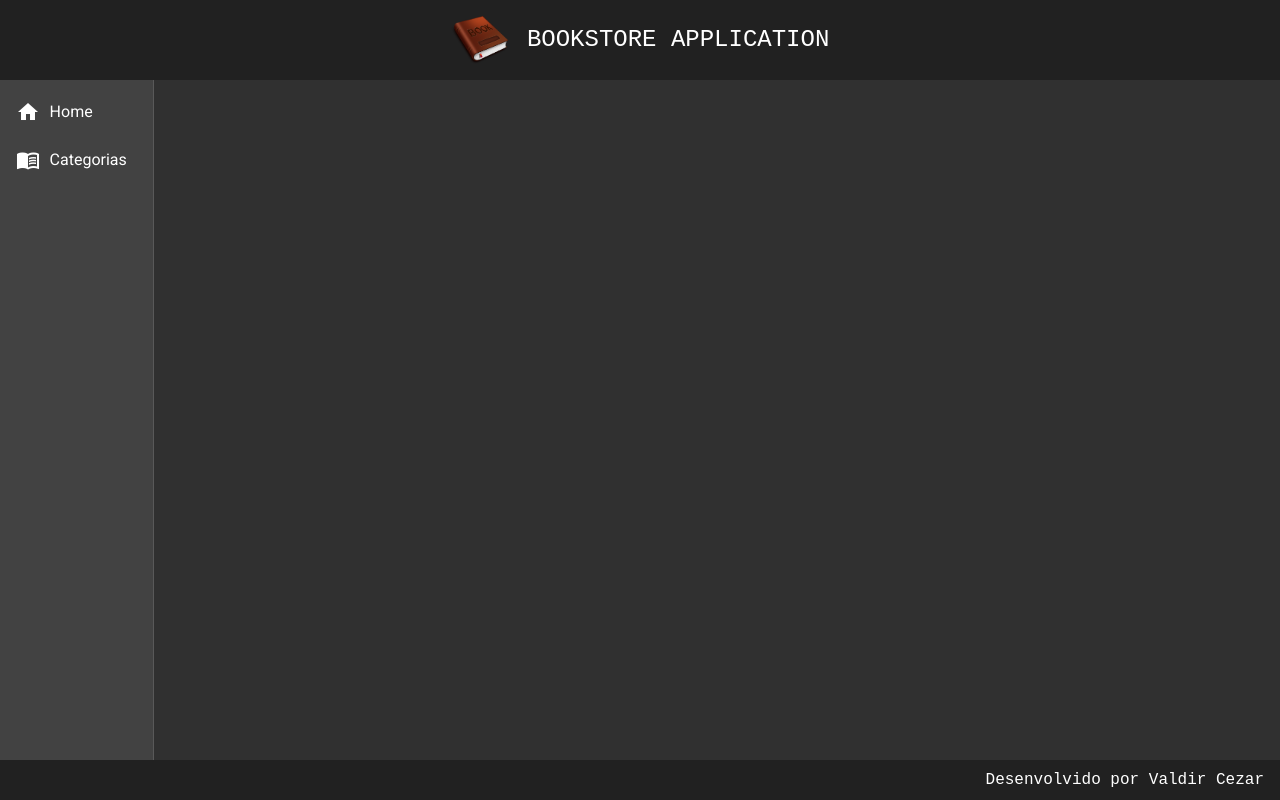
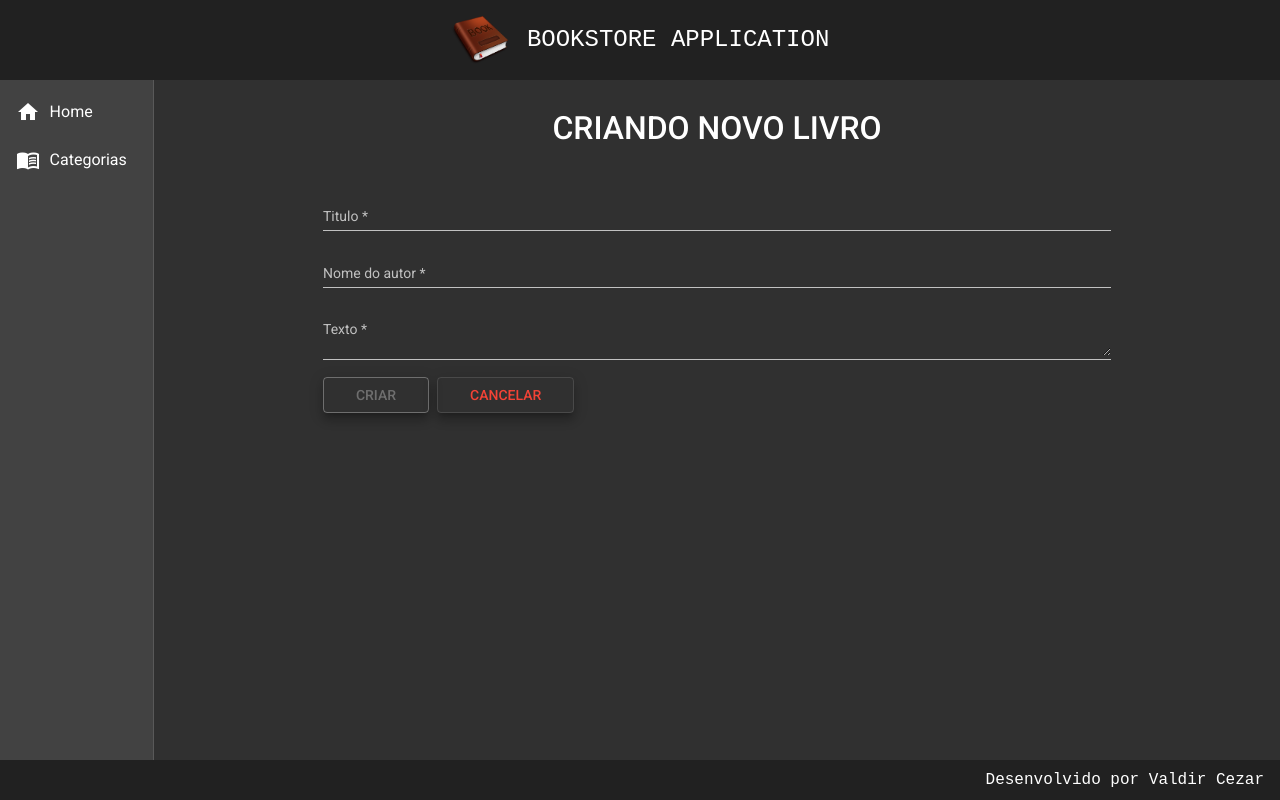
Before and after one commit to ValdirCezar/bookstore-front, an Angular app: page /categorias/1/livros/create in a window 1280 px wide. Before the commit this address led to /. Built offline with nearby package versions, Linux system fonts and the light colour scheme.

Commit message:
CREATE para Livro

```diff
--- a/src/app/app-routing.module.ts
+++ b/src/app/app-routing.module.ts
@@ -5,6 +5,7 @@ import { CategoriaDeleteComponent } from './components/views/categoria/categoria
 import { CategoriaReadComponent } from './components/views/categoria/categoria-read/categoria-read.component';
 import { CategoriaUpdateComponent } from './components/views/categoria/categoria-update/categoria-update.component';
 import { HomeComponent } from './components/views/home/home.component';
+import { LivroCreateComponent } from './components/views/livro/livro-create/livro-create.component';
 import { LivroReadAllComponent } from './components/views/livro/livro-read-all/livro-read-all.component';
 
 const routes: Routes = [
@@ -31,6 +32,10 @@ const routes: Routes = [
   {
     path: 'categorias/:id_cat/livros',
     component: LivroReadAllComponent
+  },
+  {
+    path: 'categorias/:id_cat/livros/create',
+    component: LivroCreateComponent
   }
 ];
 
--- a/src/app/app.module.ts
+++ b/src/app/app.module.ts
@@ -19,13 +19,14 @@ import { MatTableModule } from "@angular/material/table";
 import { MatButtonModule } from "@angular/material/button";
 import { CategoriaReadComponent } from "./components/views/categoria/categoria-read/categoria-read.component";
 import { CategoriaCreateComponent } from "./components/views/categoria/categoria-create/categoria-create.component";
-import { FormsModule } from "@angular/forms";
+import { FormsModule, ReactiveFormsModule } from "@angular/forms";
 import { MatInputModule } from "@angular/material/input";
 import { MatFormFieldModule } from "@angular/material/form-field";
 import { MatSnackBarModule } from "@angular/material/snack-bar";
 import { CategoriaDeleteComponent } from './components/views/categoria/categoria-delete/categoria-delete.component';
 import { CategoriaUpdateComponent } from './components/views/categoria/categoria-update/categoria-update.component';
 import { LivroReadAllComponent } from './components/views/livro/livro-read-all/livro-read-all.component';
+import { LivroCreateComponent } from './components/views/livro/livro-create/livro-create.component';
 
 @NgModule({
   declarations: [
@@ -39,6 +40,7 @@ import { LivroReadAllComponent } from './components/views/livro/livro-read-all/l
     CategoriaDeleteComponent,
     CategoriaUpdateComponent,
     LivroReadAllComponent,
+    LivroCreateComponent,
   ],
   imports: [
     BrowserModule,
@@ -56,6 +58,7 @@ import { LivroReadAllComponent } from './components/views/livro/livro-read-all/l
     MatInputModule,
     MatFormFieldModule,
     MatSnackBarModule,
+    ReactiveFormsModule
   ],
   providers: [],
   bootstrap: [AppComponent],
--- /dev/null
+++ b/src/app/components/views/livro/livro-create/livro-create.component.css
@@ -0,0 +1,26 @@
+form {
+    text-align: center;
+    width: 70%;
+    margin: 2rem auto 0 auto;
+}
+
+h1 {
+    font-size: 2rem;
+    font-weight: 500;
+    margin-bottom: 3rem;
+}
+
+.form {
+    width: 100%;
+}
+
+.buttons {
+    width: 100%;
+    text-align: start;
+}
+
+button {
+    margin-right: .5rem;
+    padding-right: 2rem;
+    padding-left: 2rem;
+}
--- /dev/null
+++ b/src/app/components/views/livro/livro-create/livro-create.component.html
@@ -0,0 +1,27 @@
+<form>
+    <h1>CRIANDO NOVO LIVRO</h1>
+
+    <mat-form-field class="form">
+        <mat-label>Titulo</mat-label>
+        <input matInput [(ngModel)]="livro.titulo" [formControl]="titulo" required type="text" name="titulo" placeholder="Ex. Curso Spring Boot com Angular 10" maxlength="100">
+        <mat-error *ngIf="titulo.invalid">{{ getMessage() }}</mat-error>
+    </mat-form-field>
+
+    <mat-form-field class="form">
+        <mat-label>Nome do autor</mat-label>
+        <input matInput [(ngModel)]="livro.nome_autor"  [formControl]="nome_autor" required type="text" name="nome_autor" placeholder="Ex. Valdir Cezar" maxlength="100">
+        <mat-error *ngIf="nome_autor.invalid">{{ getMessage() }}</mat-error>
+    </mat-form-field>
+
+    <mat-form-field class="form">
+        <mat-label>Texto</mat-label>
+        <textarea matInput [(ngModel)]="livro.texto" [formControl]="texto" required type="text" name="texto" placeholder="Ex. Lorem ipsum" maxlength="2000000"></textarea>
+        <mat-error *ngIf="texto.invalid">{{ getMessage() }}</mat-error>
+    </mat-form-field>
+
+    <div class="buttons">
+        <button (click)="create()" [disabled]="getMessage()" class="mat-elevation-z8" mat-stroked-button color="primary"> CRIAR </button>
+        <button (click)="cancel()" class="mat-elevation-z8" mat-stroked-button color="warn"> CANCELAR </button>
+    </div>
+
+</form>
--- /dev/null
+++ b/src/app/components/views/livro/livro-create/livro-create.component.ts
@@ -0,0 +1,65 @@
+import { Component, OnInit } from "@angular/core";
+import { FormControl, Validators } from "@angular/forms";
+import { ActivatedRoute, Router } from "@angular/router";
+import { Livro } from "../livro.model";
+import { LivroService } from "../livro.service";
+
+@Component({
+  selector: "app-livro-create",
+  templateUrl: "./livro-create.component.html",
+  styleUrls: ["./livro-create.component.css"],
+})
+export class LivroCreateComponent implements OnInit {
+  id_cat: String = "";
+
+  livro: Livro = {
+    id: "",
+    titulo: "",
+    nome_autor: "",
+    texto: "",
+  };
+
+  titulo = new FormControl("", [Validators.minLength(3)]);
+  nome_autor = new FormControl("", [Validators.minLength(3)]);
+  texto = new FormControl("", [Validators.minLength(10)]);
+
+  constructor(
+    private service: LivroService,
+    private route: ActivatedRoute,
+    private router: Router
+  ) {}
+
+  ngOnInit(): void {
+    this.id_cat = this.route.snapshot.paramMap.get("id_cat")!;
+  }
+
+  create(): void {
+    this.service.create(this.livro, this.id_cat).subscribe((resposta) => {
+      this.router.navigate([`categorias/${this.id_cat}/livros`]);
+      this.service.mensagem("Livro criado com sucesso!");
+    }, err => {
+      this.router.navigate([`categorias/${this.id_cat}/livros`]);
+      this.service.mensagem("Erro ao criar novo livro! Tente mais tarde!");
+    });
+  }
+
+  cancel(): void {
+    this.router.navigate([`categorias/${this.id_cat}/livros`]);
+  }
+
+  getMessage() {
+    if (this.titulo.invalid) {
+      return "O campo TITULO deve conter entre 3 e 100 carateres";
+    }
+
+    if (this.nome_autor.invalid) {
+      return "O campo NOME DO AUTOR deve conter entre 3 e 100 carateres";
+    }
+
+    if (this.texto.invalid) {
+      return "O campo TEXTO deve conter entre 10 e 2.000.000 carateres";
+    }
+
+    return false;
+  }
+}
--- a/src/app/components/views/livro/livro-read-all/livro-read-all.component.html
+++ b/src/app/components/views/livro/livro-read-all/livro-read-all.component.html
@@ -4,7 +4,7 @@
       <h1>LIVROS</h1>
     </div>
 
-    <button class="mat-elevation-z8" mat-stroked-button color="primary"> NOVO LIVRO </button>
+    <button class="mat-elevation-z8" (click)="navegarParaCriarLivro()" mat-stroked-button color="primary"> NOVO LIVRO </button>
 
     <div class="mat-elevation-z8 content-table">
       <table class="table" mat-table [dataSource]="livros" >
--- a/src/app/components/views/livro/livro-read-all/livro-read-all.component.ts
+++ b/src/app/components/views/livro/livro-read-all/livro-read-all.component.ts
@@ -1,5 +1,5 @@
 import { Component, OnInit } from "@angular/core";
-import { ActivatedRoute } from "@angular/router";
+import { ActivatedRoute, Router } from "@angular/router";
 import { Livro } from "../livro.model";
 import { LivroService } from "../livro.service";
 
@@ -12,10 +12,13 @@ export class LivroReadAllComponent implements OnInit {
   displayedColumns: string[] = ["id", "titulo", "livros", "acoes"];
 
   id_cat: String = "";
-
   livros: Livro[] = [];
 
-  constructor(private service: LivroService, private route: ActivatedRoute) {}
+  constructor(
+    private service: LivroService,
+    private route: ActivatedRoute,
+    private router: Router
+    ) {}
 
   ngOnInit(): void {
     this.id_cat = this.route.snapshot.paramMap.get("id_cat")!;
@@ -25,7 +28,11 @@ export class LivroReadAllComponent implements OnInit {
   findAll(): void {
     this.service.findAllByCategoria(this.id_cat).subscribe((resposta) => {
       this.livros = resposta;
-      console.log(this.livros)
+      console.log(this.livros);
     });
   }
+
+  navegarParaCriarLivro(): void {
+    this.router.navigate([`categorias/${this.id_cat}/livros/create`])
+  }
 }
--- a/src/app/components/views/livro/livro.service.ts
+++ b/src/app/components/views/livro/livro.service.ts
@@ -1,5 +1,6 @@
 import { HttpClient } from '@angular/common/http';
 import { Injectable } from '@angular/core';
+import { MatSnackBar } from '@angular/material/snack-bar';
 import { Observable } from 'rxjs';
 import { environment } from 'src/environments/environment';
 import { Livro } from './livro.model';
@@ -11,10 +12,23 @@ export class LivroService {
 
   baseUrl: String = environment.baseUrl
 
-  constructor(private http: HttpClient) { }
+  constructor(private http: HttpClient, private _snack: MatSnackBar) { }
 
   findAllByCategoria(id_cat: String): Observable<Livro[]> {
     const url = `${this.baseUrl}/livros?categoria=${id_cat}`
     return this.http.get<Livro[]>(url)
   }
+
+  create(livro: Livro, id_cat: String): Observable<Livro> {
+    const url = `${this.baseUrl}/livros?categoria=${id_cat}`
+    return this.http.post<Livro>(url, livro)
+  }
+
+  mensagem(str: String): void {
+    this._snack.open(`${str}`, 'OK', {
+      horizontalPosition: 'end',
+      verticalPosition: 'top',
+      duration: 3000
+    })
+  }
 }
```
